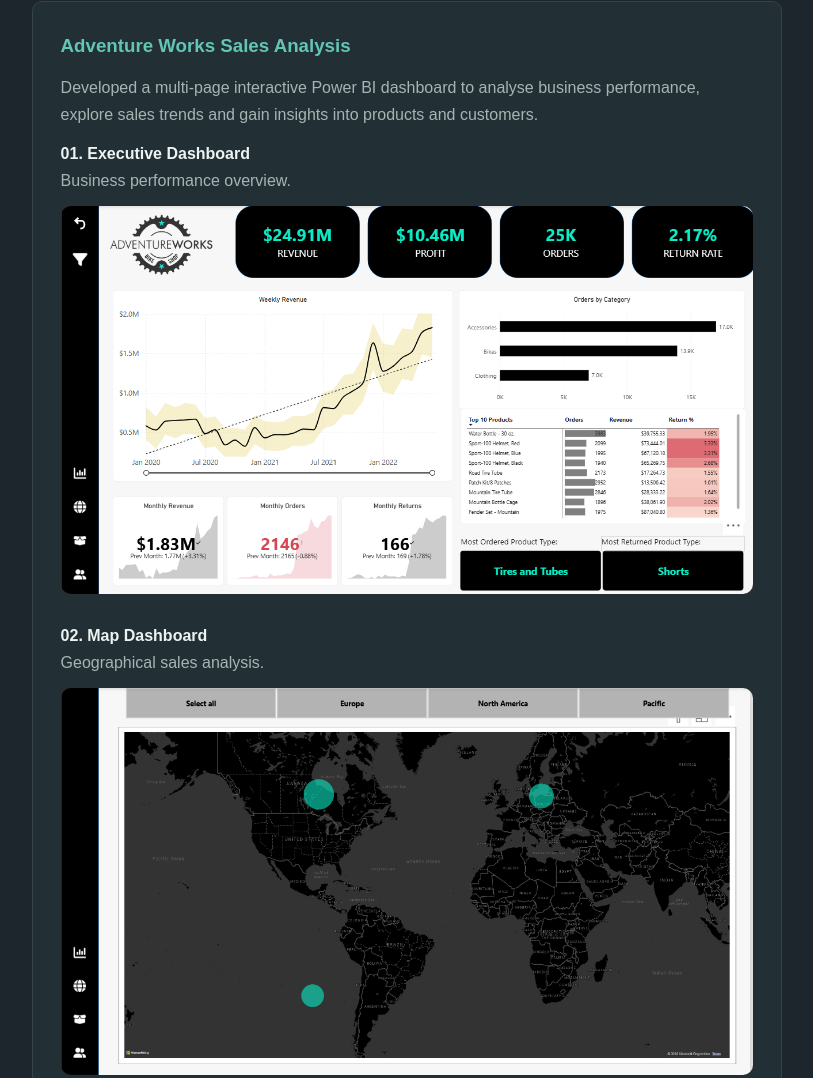
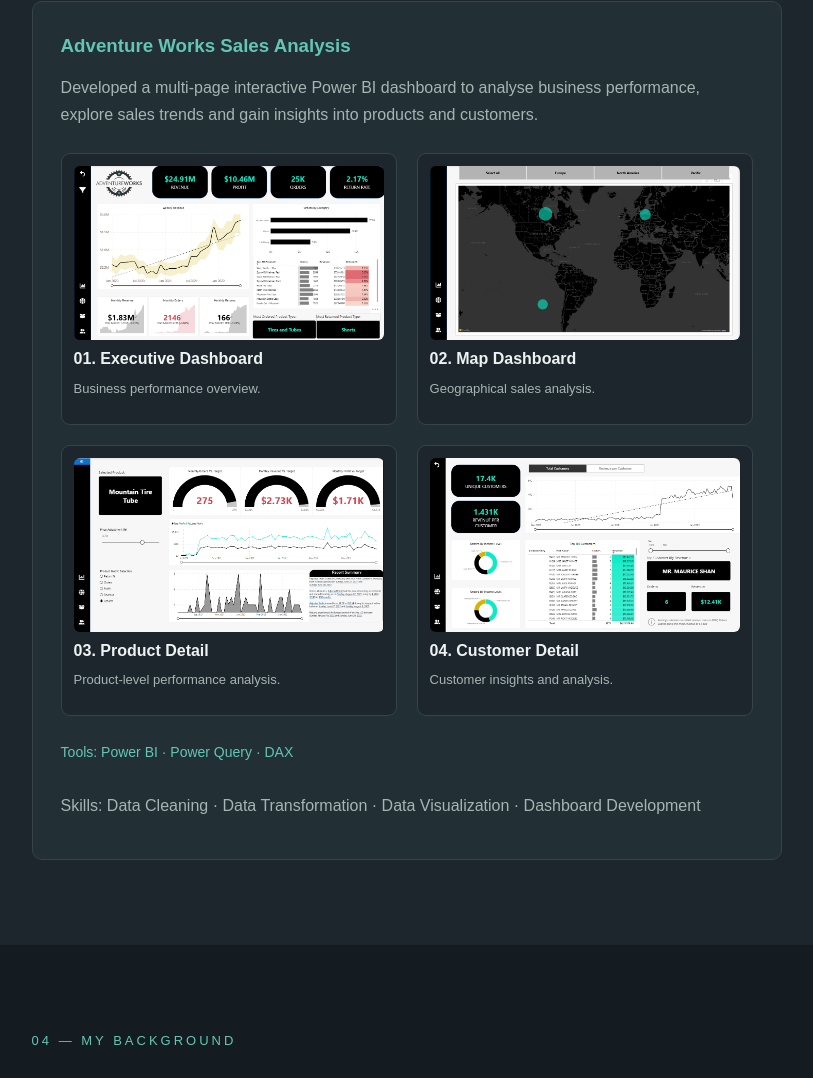
Before and after one commit to sarahdata-ad/sarahdata-ad.github.io, a plain HTML site: page index.html in a window 1280 px wide. Shown: the part 1989-3067 px from the top of the page, without its empty margins (122-935 px from the left). Drawn offline with Linux system fonts and the light colour scheme.

Commit message:
Update index.html

```diff
--- a/index.html
+++ b/index.html
@@ -229,6 +229,53 @@
             font-size: 14px;
         }
 
+/* Dashboard gallery */
+
+.dashboard-grid {
+    display: grid;
+    grid-template-columns: repeat(2, minmax(0, 1fr));
+    gap: 20px;
+    margin: 25px 0;
+}
+
+.dashboard-item {
+    background: var(--section);
+    border: 1px solid var(--border);
+    border-radius: 9px;
+    padding: 12px;
+    transition: 0.3s;
+}
+
+.dashboard-item:hover {
+    border-color: var(--teal);
+    transform: translateY(-4px);
+}
+
+.dashboard-item h4 {
+    color: var(--text);
+    margin: 5px 0;
+}
+
+.dashboard-item p {
+    font-size: 13px;
+}
+
+.dashboard-image {
+    width: 100%;
+    aspect-ratio: 16 / 9;
+    object-fit: contain;
+    background: var(--background);
+    border-radius: 6px;
+    display: block;
+}
+
+@media (max-width: 650px) {
+    .dashboard-grid {
+        grid-template-columns: 1fr;
+    }
+}
+
+
         /* Education and experience */
 
         .info-card {
@@ -417,6 +464,7 @@
     <!-- Projects -->
 
 
+
 <!-- Projects -->
 
 <section class="projects" id="projects">
@@ -436,29 +484,45 @@
             products and customers.
         </p>
 
+        <div class="dashboard-grid">
+
+            <div class="dashboard-item">
+                <img src="executive-dashboard.png"
+                     alt="Executive Dashboard"
+                     class="dashboard-image">
+
                 <h4>01. Executive Dashboard</h4>
                 <p>Business performance overview.</p>
-        <img src="executive-dashboard.png"
-             alt="Executive Dashboard"
-             style="width:100%; border-radius:10px; margin-bottom:20px;">
+            </div>
+
+            <div class="dashboard-item">
+                <img src="map-dashboard.png"
+                     alt="Map Dashboard"
+                     class="dashboard-image">
 
                 <h4>02. Map Dashboard</h4>
                 <p>Geographical sales analysis.</p>
-        <img src="map-dashboard.png"
-             alt="Map Dashboard"
-             style="width:100%; border-radius:10px; margin-bottom:20px;">
+            </div>
+
+            <div class="dashboard-item">
+                <img src="product-detail.png"
+                     alt="Product Detail Dashboard"
+                     class="dashboard-image">
 
                 <h4>03. Product Detail</h4>
                 <p>Product-level performance analysis.</p>
-        <img src="product-detail.png"
-             alt="Product Detail Dashboard"
-             style="width:100%; border-radius:10px; margin-bottom:20px;">
+            </div>
+
+            <div class="dashboard-item">
+                <img src="customer-detail.png"
+                     alt="Customer Detail Dashboard"
+                     class="dashboard-image">
 
                 <h4>04. Customer Detail</h4>
                 <p>Customer insights and analysis.</p>
-        <img src="customer-detail.png"
-             alt="Customer Detail Dashboard"
-             style="width:100%; border-radius:10px; margin-bottom:20px;">
+            </div>
+
+        </div>
 
         <div class="tools">
             Tools: Power BI · Power Query · DAX
@@ -474,9 +538,6 @@
     </div>
 
 </section>
-
-
-
 
 
     <!-- Education and Experience -->
```
Lines whose indentation alone changed are shown as unchanged.
